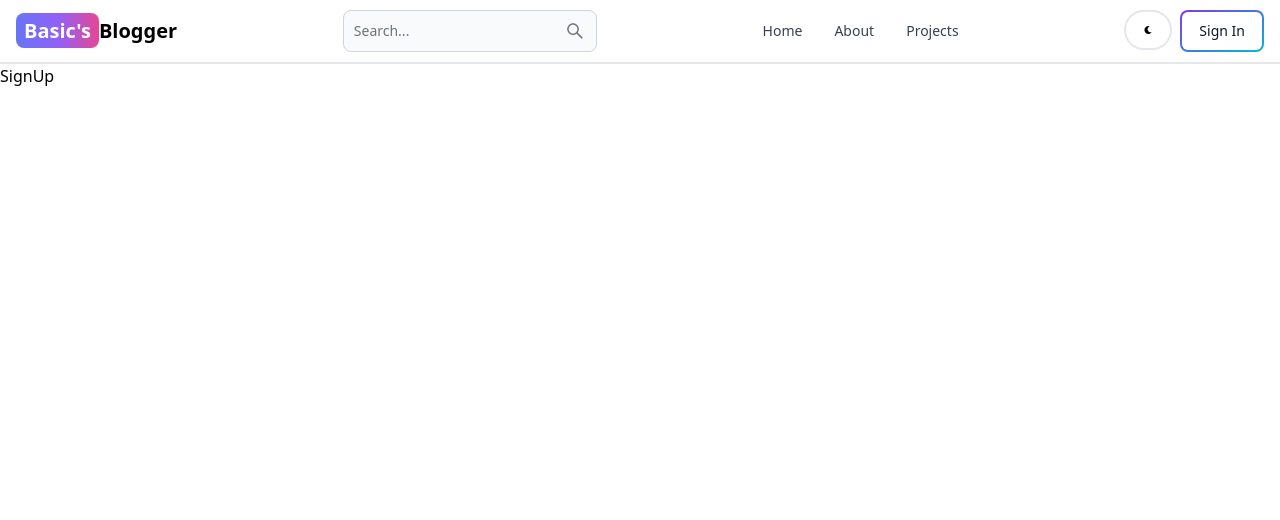
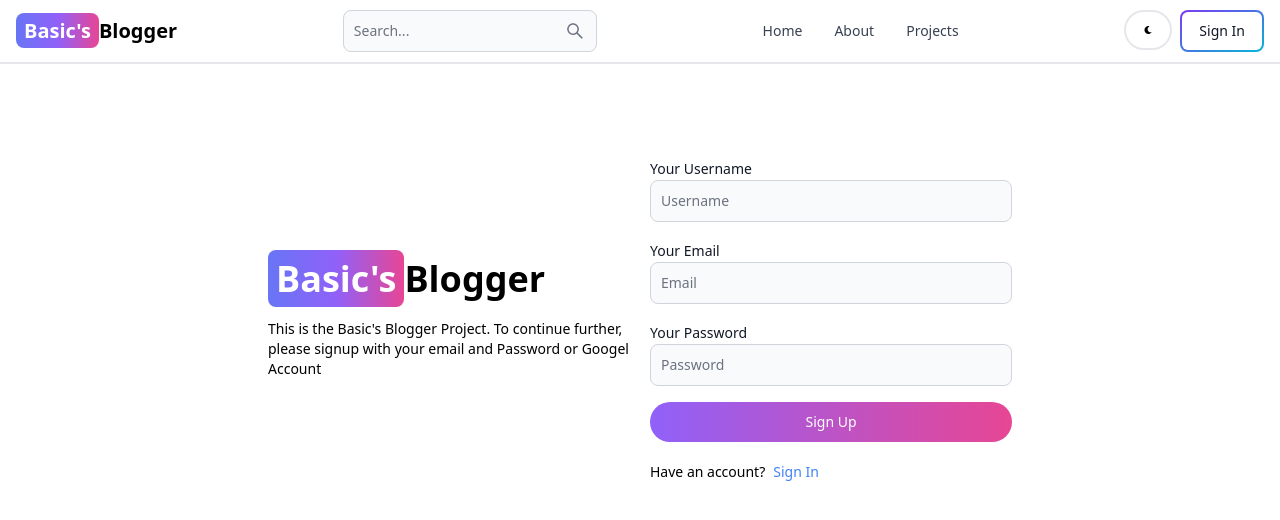
Before and after one commit to RohanBohra8/mern-blog, a React (Vite) app in the folder client/: page /sign-up in a window 1280 px wide. Shown: the top 520 px of the page. Built offline with nearby package versions, Linux system fonts and the light colour scheme.

Commit message:
created signup page ui

```diff
--- a/client/src/pages/SignUp.jsx
+++ b/client/src/pages/SignUp.jsx
@@ -1,7 +1,42 @@
+import { Button, Label, TextInput } from 'flowbite-react'
 import React from 'react'
+import { Link } from 'react-router-dom'
 
 export default function SignUp() {
   return (
-    <div>SignUp</div>
+    <div className='min-h-screen mt-20'>
+      <div className="flex p-3 max-w-3xl mx-auto flex-col md:flex-row md:items-center gap-5">
+        {/* left side */}
+        <div className="flex-1">
+          <Link to="/" className='font-bold dark:text-white text-4xl'>
+            <span className='px-2 py-1 bg-gradient-to-r from-indigo-500 via-purple-500 to-pink-500 rounded-lg text-white'>Basic's</span>
+            Blogger
+          </Link>
+          <p className='text-sm mt-5'> This is the Basic's Blogger Project. To continue further, please signup with your email and Password or Googel Account</p>
+        </div>
+        {/* right side */}
+        <div className="flex-1">
+          <form className="flex flex-col gap-4">
+            <div >
+              <Label value='Your Username' />
+              <TextInput type='text' placeholder='Username' id='username'/>
+            </div>
+            <div >
+              <Label value='Your Email' />
+              <TextInput type='text' placeholder='Email' id='email'/>
+            </div>
+            <div >
+              <Label value='Your Password' />
+              <TextInput type='password' placeholder='Password' id='password'/>
+            </div>
+            <Button gradientDuoTone="purpleToPink" type='submit' className='w-full' pill> Sign Up </Button>
+          </form>
+          <div className="flex gap-2 text-sm mt-5">
+            <span>Have an account?</span>
+            <Link to="/sign-in" className='text-blue-500'> Sign In </Link>
+          </div>
+        </div>
+      </div>
+    </div>
   )
 }
```
